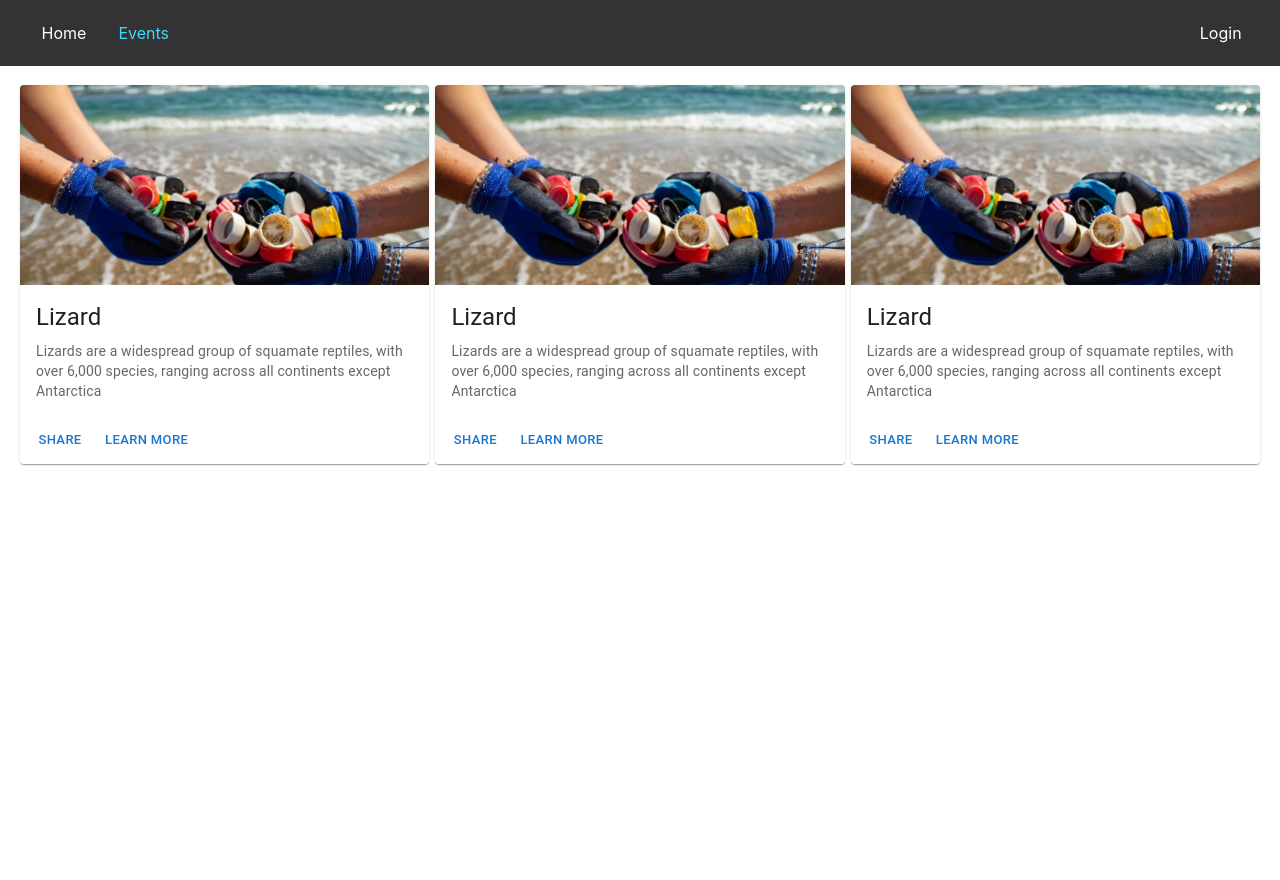
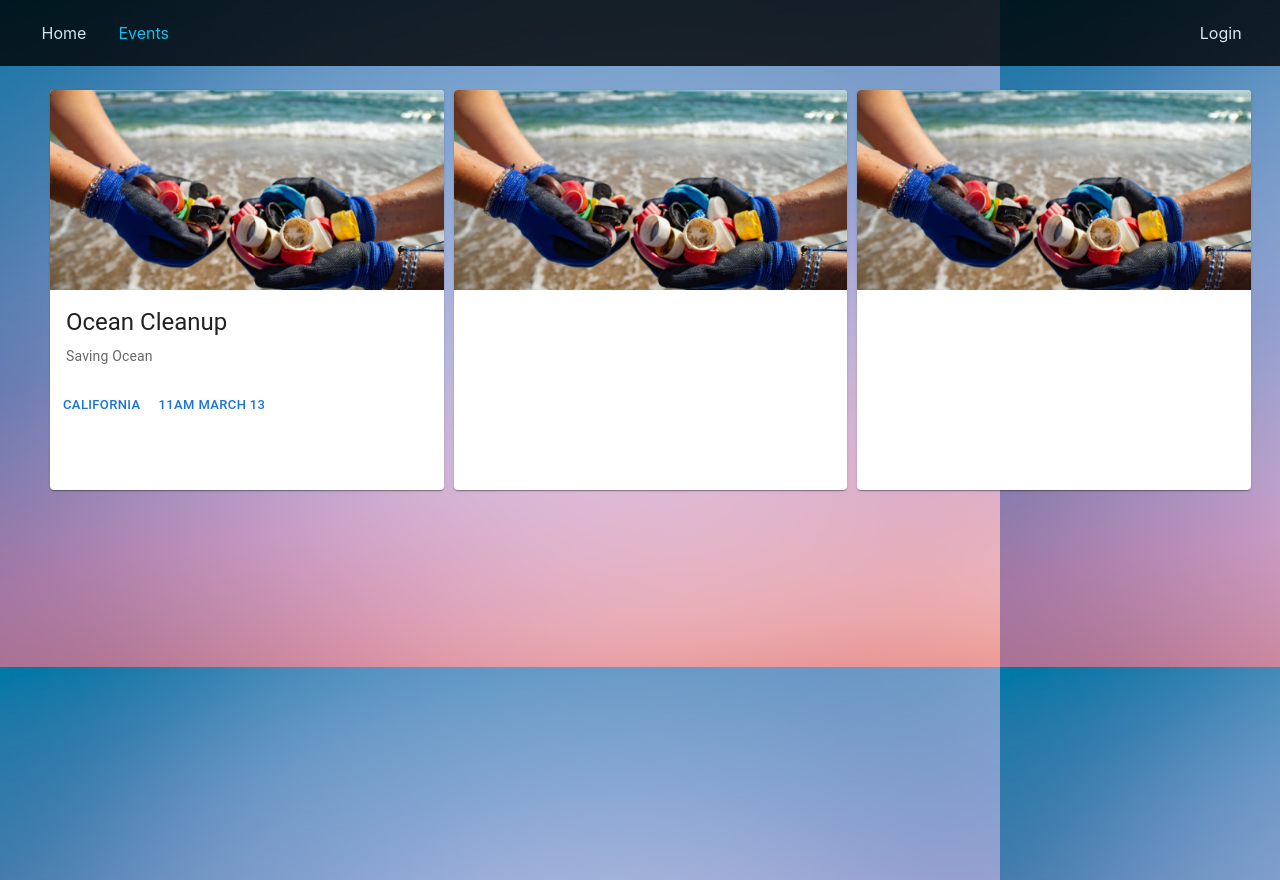
Before and after one commit to Jasonye14/hack-for-change, a React (Create React App) app in the folder web/: page /events in a window 1280 px wide. Before the commit the page ends 800 px from the top, so only its background shows below. Built offline with nearby package versions, Linux system fonts and the light colour scheme.

Commit message:
finsihed events page

```diff
--- a/web/src/pages/events.js
+++ b/web/src/pages/events.js
@@ -1,6 +1,8 @@
 import * as React from 'react';
 //image imports
 import oceanCleanUp from "../images/events/OceanCleanup.jpeg"
+import background from "../images/events/eventBackground.jpeg";
+//MUI imports
 import Card from '@mui/material/Card';
 import CardActions from '@mui/material/CardActions';
 import CardContent from '@mui/material/CardContent';
@@ -9,26 +11,25 @@ import Button from '@mui/material/Button';
 import Typography from '@mui/material/Typography';
 import { display } from '@mui/system';
 
-function createCard() {
+function createCard(imageSource, title, description, location, time) {
   return (
-    <Card sx={{ maxWidth: "33%", position: "relative", margin: "65px 0 0 0", }}>
+    <Card sx={{ minWidth: "32%", minHeight: "400px", maxHeight: "600px", position: "relative", marginRight: "10px", marginTop: "10px",}}>
       <CardMedia
         sx={{ height: 200 }}
         image={oceanCleanUp}
-        title="green iguana"
+        title={title}
       />
       <CardContent>
         <Typography gutterBottom variant="h5" component="div">
-          Lizard
+          {title}
         </Typography>
         <Typography variant="body2" color="text.secondary">
-          Lizards are a widespread group of squamate reptiles, with over 6,000
-          species, ranging across all continents except Antarctica
+          {description}
         </Typography>
       </CardContent>
       <CardActions>
-        <Button size="small">Share</Button>
-        <Button size="small">Learn More</Button>
+        <Button size="small">{location}</Button>
+        <Button size="small">{time}</Button>
       </CardActions>
     </Card>
   );
@@ -36,9 +37,9 @@ function createCard() {
 
 const Events = () => {
   return (
-    <div style={{display: "flex", justifyContent: "space-between", padding: "20px 20px", }}>
-    {createCard()}
-    {createCard()}
+    <div style={{ display: "flex", alignContent: "flex-start", minHeight: "100vh", padding: "80px 0px 0px 50px", flexWrap: "wrap", backgroundImage: "url(" + background + ")"}}>
+    {createCard(oceanCleanUp, "Ocean Cleanup", "Saving Ocean", "California", "11am March 13")}
+    {createCard(background)}
     {createCard()}
   </div>
   );
```
Also changed, not shown: web/src/images/events/eventBackground.jpeg (added).
